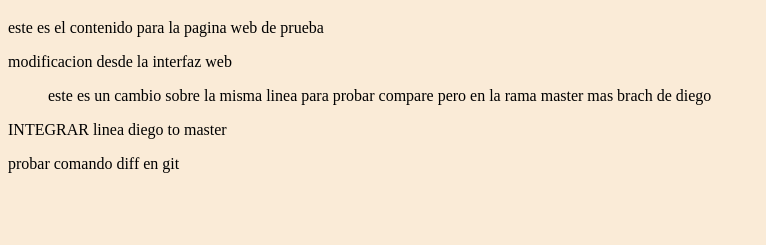
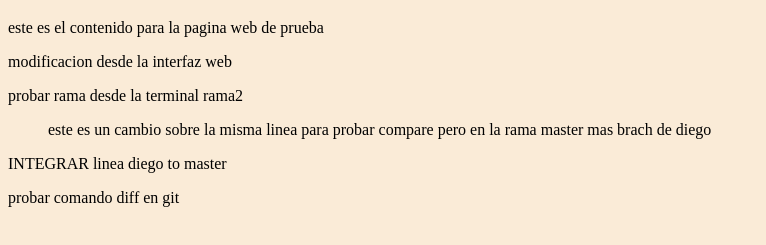
Before and after one commit to diegoPala96/PruebaGithub, a plain HTML site: page index.html in a window 1280 px wide. Shown: the part 87-332 px from the top of the page, without its empty margins (0-766 px from the left). Drawn offline with Linux system fonts and the light colour scheme.

Commit message:
insertanis cimmir coin otra rama <p>modificacion desde la interfaz web</p>

```diff
--- a/index.html
+++ b/index.html
@@ -17,6 +17,8 @@
 
 <p>modificacion desde la interfaz web</p>
 
+<p>probar rama desde la terminal rama2</p>
+
 
 
 
```
